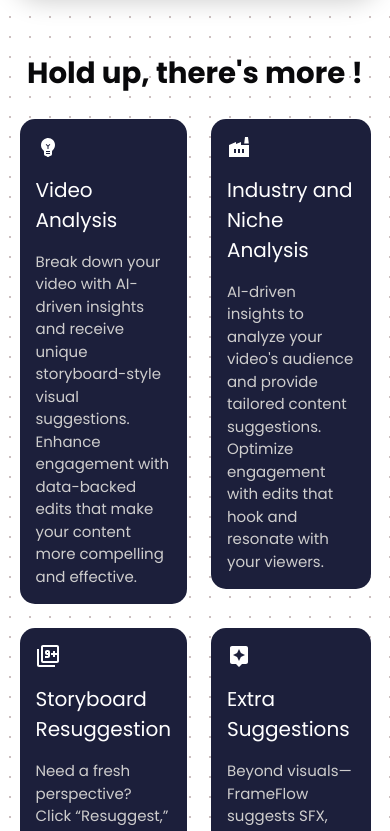
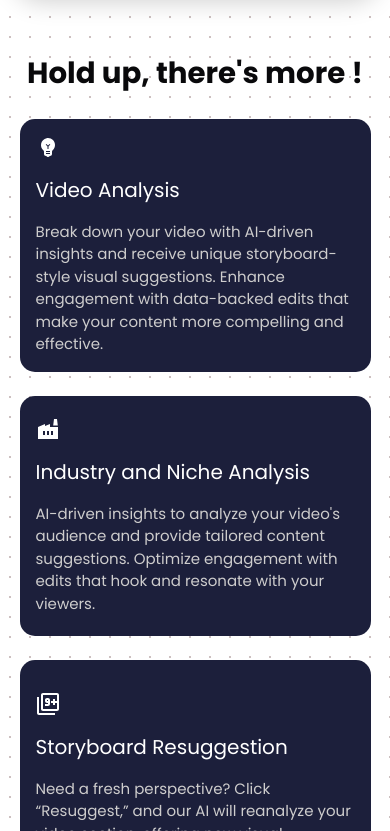
Before and after one commit to Exclusiveideas/frameflow, a Next.js app: page / in a window 390 px wide. Shown: the part 1553-2384 px from the top of the page. Built offline with nearby package versions, Linux system fonts and the light colour scheme; a web font is replaced by a local one.

Commit message:
fixed featured grid responsiveness

```diff
--- a/src/app/components/aboutSection/aboutSection.css
+++ b/src/app/components/aboutSection/aboutSection.css
@@ -99,6 +99,7 @@
 
 
 
+
 /* Tab */
 @media (max-width: 992px) {
     .extrafeatures_wrapper {
@@ -108,9 +109,9 @@
 
 
 
-
 /* Mobile */
 @media (max-width: 575px) {
+
     .aboutSectWrapper {
         width: 90%;
     }
--- a/src/app/components/footer/footer.css
+++ b/src/app/components/footer/footer.css
@@ -26,17 +26,6 @@
 }
 
 
-
-/* Tab */
-@media (max-width: 992px) {
-    .extrafeatures_wrapper {
-        grid-template-columns: 1fr 1fr;
-    }
-}
-
-
-
-
 /* Mobile */
 @media (max-width: 575px) {
 
--- a/src/app/components/navbar/navbar.css
+++ b/src/app/components/navbar/navbar.css
@@ -12,14 +12,15 @@
     transform: translateX(-50%);
     border-radius: 12rem;
     background-color: #9e9bf2a0;
+    -webkit-backdrop-filter: blur(10px);
     backdrop-filter: blur(10px);
+
     z-index: 999;
 
     -webkit-box-shadow: -1px 1px 53px -3px rgba(0, 0, 0, 0.25);
     -moz-box-shadow: -1px 1px 53px -3px rgba(0, 0, 0, 0.25);
     box-shadow: -1px 1px 53px -3px rgba(0, 0, 0, 0.25);
 
-    padding-bottom: none;
 }
 
 .logoWrapper {
--- a/src/app/components/questionContainer/question.css
+++ b/src/app/components/questionContainer/question.css
@@ -10,14 +10,6 @@
 
 
 
-/* Tab */
-@media (max-width: 992px) {
-    .extrafeatures_wrapper {
-        grid-template-columns: 1fr 1fr;
-    }
-}
-
-
 
 
 /* Mobile */
```
